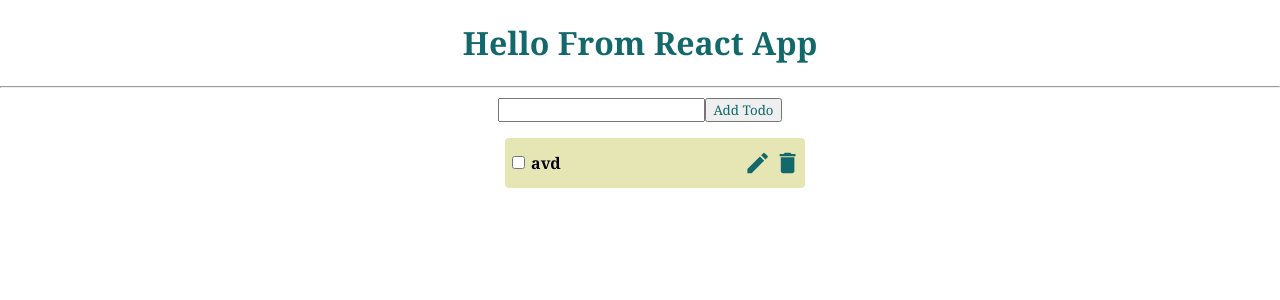
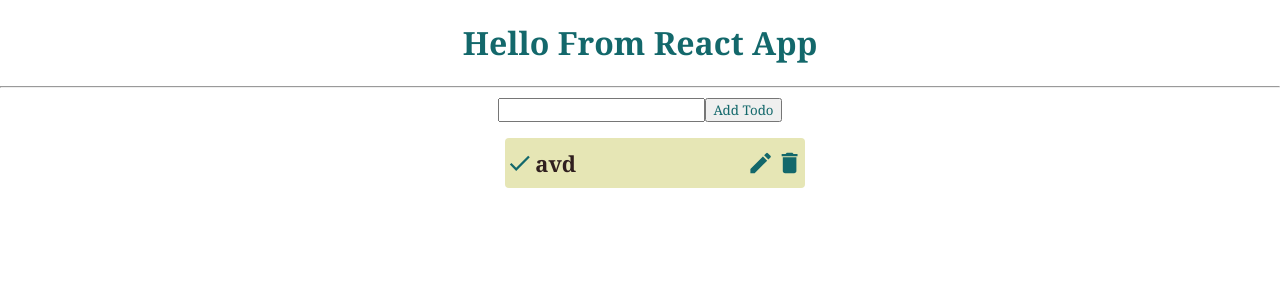
Before and after one commit to amareshcoding/React-revisit, a React (Create React App) app in the folder react-intro/: page / in a window 1280 px wide. Shown: the top 300 px of the page. Built offline with nearby package versions, Linux system fonts and the light colour scheme; data requests are answered from the project's data file.

Commit message:
Todo status update through json

```diff
--- a/react-intro/src/components/todo/Todo.jsx
+++ b/react-intro/src/components/todo/Todo.jsx
@@ -16,7 +16,7 @@ const Todo = () => {
   const getData = async () => {
     const data = await axios.get('http://localhost:8080/todos');
     setTodo([...data.data]);
-    console.log(data);
+    // console.log(data);
   };
 
   const storeData = (inputTodo) => {
@@ -26,7 +26,7 @@ const Todo = () => {
   };
 
   const deleteHandle = (todoid) => {
-    console.log(todoid);
+    // console.log(todoid);
     axios.delete(`http://localhost:8080/todos/${todoid}`).then((res) => {
       getData();
     });
@@ -36,13 +36,26 @@ const Todo = () => {
     // setTodo(afterDelete);
   };
 
-
+  const changeStatus = (todoid, updateTodo) => {
+    axios
+      .patch(`http://localhost:8080/todos/${todoid}`, updateTodo)
+      .then((res) => {
+        getData();
+      });
+  };
 
   const Showtodo = () => {
     return (
       <div className="todo_container">
         {todo.map((e) => {
-          return <Todolist key={e.id} todo={e} onDelete={deleteHandle} />;
+          return (
+            <Todolist
+              key={e.id}
+              todo={e}
+              onDelete={deleteHandle}
+              onUpdate={changeStatus}
+            />
+          );
         })}
       </div>
     );
--- a/react-intro/src/components/todo/Todolist.jsx
+++ b/react-intro/src/components/todo/Todolist.jsx
@@ -1,22 +1,25 @@
 import React from 'react';
-import { useState } from 'react'
+import { useState } from 'react';
 import { MdDelete, MdEdit, MdCheck } from 'react-icons/md';
 
-const Todolist = ({ todo, onDelete }) => {
+const Todolist = ({ todo, onDelete, onUpdate }) => {
   const [isDone, setIsDone] = useState(todo.isDone);
+  // console.log(isDone);
   return (
     <div className="todo_div">
-      {/* <FcCheckmark></FcCheckmark> */}
 
-      <input
-        type="checkbox"
-        checked={isDone}
-        className="todo_check"
-        onChange={(e) => setIsDone(e.target.checked)}
-      />
+      <MdCheck className="todo_icon" onClick={(e) =>{
+        setIsDone(!isDone);
+        todo.isDone = !isDone;
+
+        onUpdate(todo.id, todo);
+      } }></MdCheck>
+
       <h4 className={isDone ? 'striked' : 'todo_text'}>{todo.item}</h4>
-      <MdEdit className="todo_edit" />
-      <MdDelete className="todo_btn" onClick={() => onDelete(todo.id)} />
+
+      <MdEdit className="todo_icon" />
+
+      <MdDelete className="todo_icon" onClick={() => onDelete(todo.id)} />
     </div>
   );
 };
--- a/react-intro/src/style/Todo.css
+++ b/react-intro/src/style/Todo.css
@@ -15,22 +15,20 @@
 }
 .todo_text{
      width: 70%;
-     color: black;
+     color: rgb(48, 31, 31);
      text-align: left;
+     font-size: 22px;
      /* background-color: blue; */
 }
-.todo_btn{
+.todo_icon{
      height: 2rem;
      width: 1.7rem;
 }
-.todo_edit{
-     height: 2rem;
-     width: 1.7rem;
 
-}
 .striked{
      width: 70%;
      color: green;
      text-align: left;
      text-decoration: line-through;
+     font-size: 22px;
 }
```
